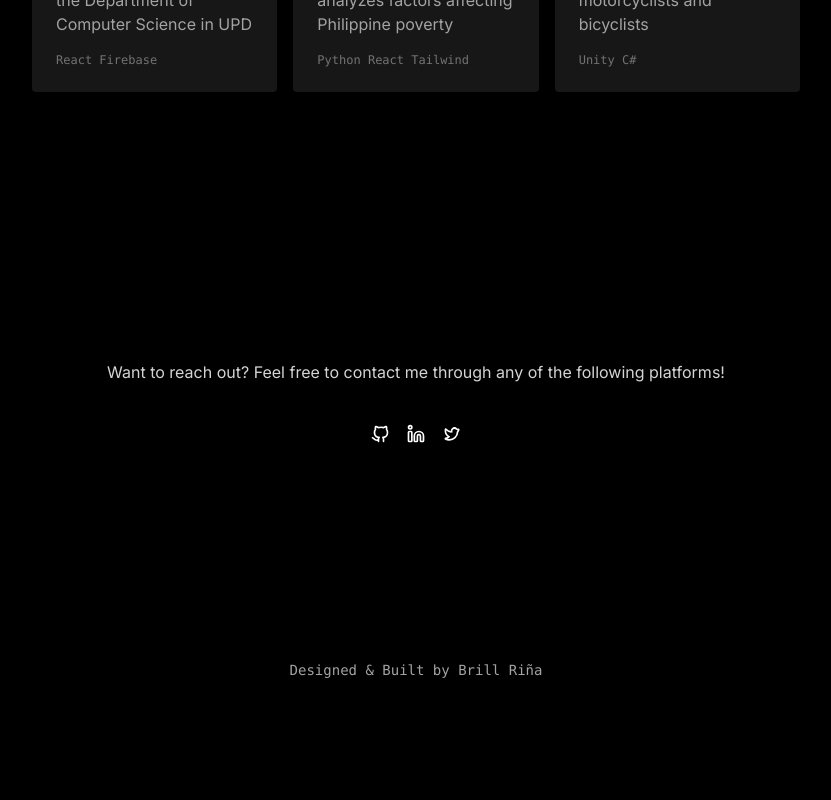
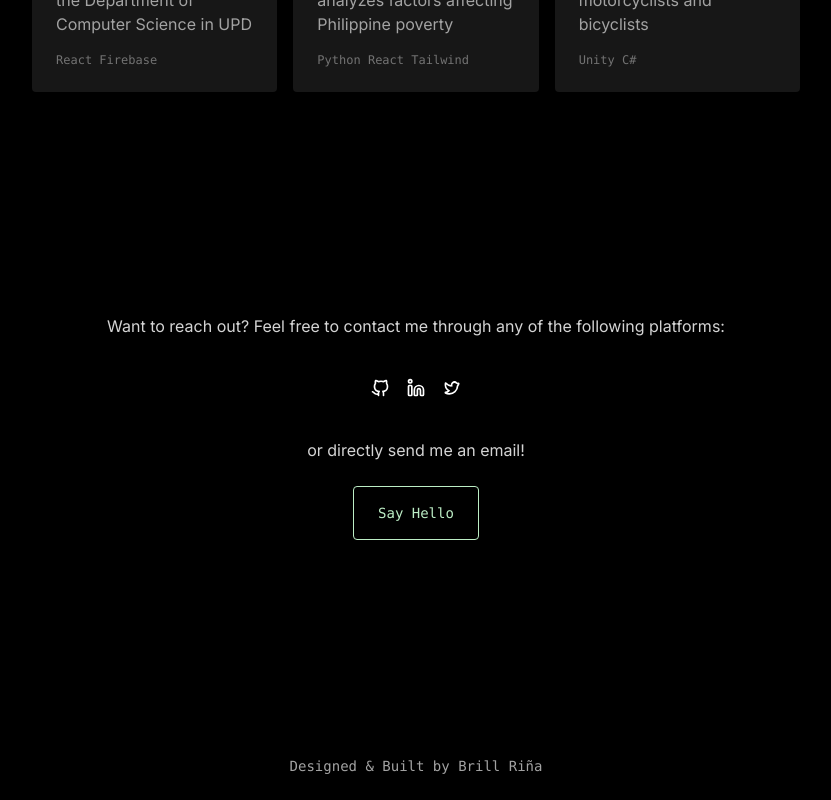
Before and after one commit to riru12/riruweb, a Next.js app: page / in a window 1280 px wide. Shown: the part 2187-2987 px from the top of the page, without its empty margins (224-1055 px from the left). Before the commit the page ends 2891 px from the top, so only its background shows below. Built offline with nearby package versions, Linux system fonts and the light colour scheme.

Commit message:
updated contact section, version 1.0 of website complete

```diff
--- a/app/components/contact.jsx
+++ b/app/components/contact.jsx
@@ -6,17 +6,27 @@ import TwitterIcon from "../assets/icons/TwitterIcon";
 const Contact = () => {
     return(
         <section id="contact" className="py-24 mx-[10vw] lg:mx-[20vw]">
+            <div className="flex justify-center items-end h-[50vw] md:h-[40vw] lg:h-[20vw]">
                 <div className="flex flex-col items-center gap-10 mx-0 2xl:mx-40">
+                    <div className="flex flex-col items-center gap-4">
                         <div className="font-bold text-3xl">
                             Contact Me
                         </div>
-                <div className="text-neutral-300">
-                    Want to reach out? Feel free to contact me through any of the following platforms!
+                        <div className="text-neutral-300 text-center">
+                            Want to reach out? Feel free to contact me through any of the following platforms:
+                        </div>
                     </div>
                     <div className="flex flex-row gap-4">
                         <a href="https://github.com/riru12" target="_blank"><GithubIcon fillColor="#ffffff" /></a>
                         <a href="https://www.linkedin.com/in/brill-rina/" target="_blank"><LinkedinIcon fillColor="#ffffff" /></a>
                         <a href="https://twitter.com/artofriru" target="_blank"><TwitterIcon fillColor="#ffffff" /></a>
+                    </div>
+                    <div className="flex flex-col items-center gap-6">
+                        <div className="text-neutral-300 text-center">
+                            or directly send me an email!
+                        </div>
+                        <a className="font-mono rounded border-[1px] border-[#bcedc5] text-[#bcedc5] text-sm px-6 py-4" href="mailto:brilljulianrina@gmail.com">Say Hello</a>
+                    </div>
                 </div>
             </div>
         </section>
```
Lines whose indentation alone changed are shown as unchanged.
